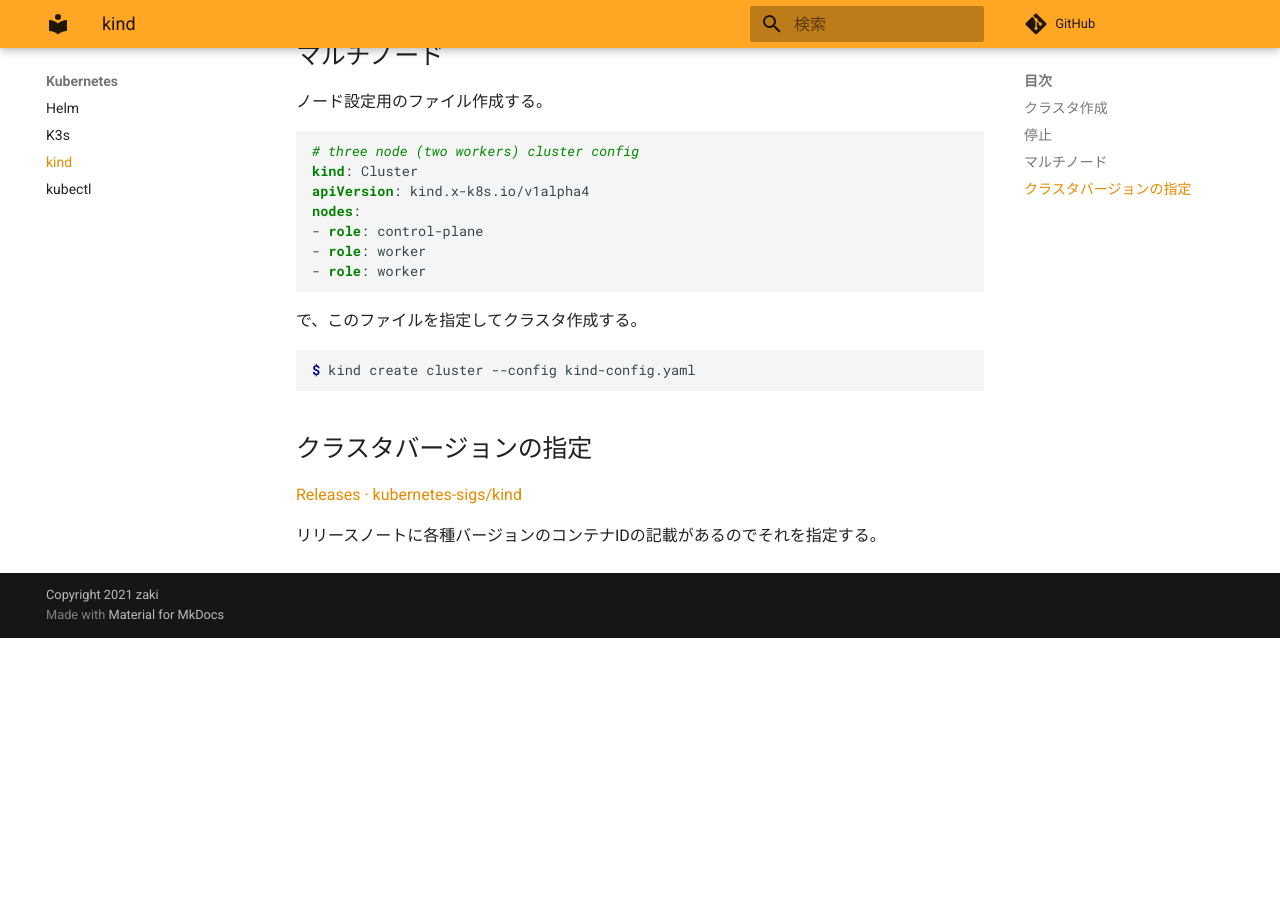
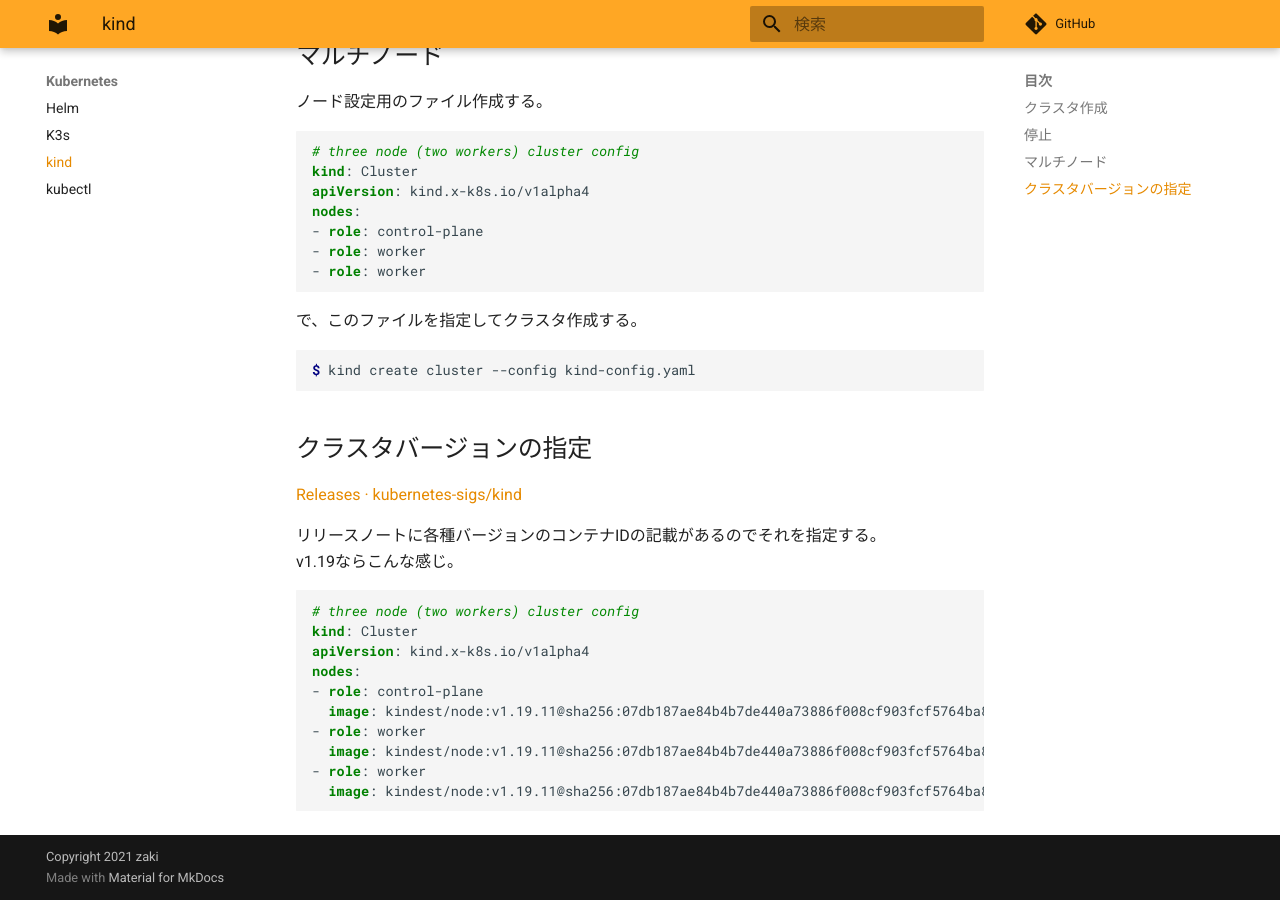
Before and after one commit to zaki-lknr/docs, an MkDocs documentation site: the page built from docs/Kubernetes/kind.md, in a window 1280 px wide and 900 px high, scrolled down 1145 px. Built offline with MkDocs 1.6.1 and Material for MkDocs 9.7.7, drawn with Linux system fonts in a browser that asks for light colours; comment, search, counter and statistics services are not loaded; before the commit the page ends 1783 px from its top, so only the background shows below that.

Commit message:
add: kubernetes/kind: バージョン指定サンプル

````diff
--- a/docs/Kubernetes/kind.md
+++ b/docs/Kubernetes/kind.md
@@ -70,3 +70,17 @@ $ kind create cluster --config kind-config.yaml
 [Releases · kubernetes-sigs/kind](https://github.com/kubernetes-sigs/kind/releases)
 
 リリースノートに各種バージョンのコンテナIDの記載があるのでそれを指定する。
+v1.19ならこんな感じ。
+
+```yaml
+# three node (two workers) cluster config
+kind: Cluster
+apiVersion: kind.x-k8s.io/v1alpha4
+nodes:
+- role: control-plane
+  image: kindest/node:v1.19.11@sha256:07db187ae84b4b7de440a73886f008cf903fcf5764ba8106a9fd5243d6f32729
+- role: worker
+  image: kindest/node:v1.19.11@sha256:07db187ae84b4b7de440a73886f008cf903fcf5764ba8106a9fd5243d6f32729
+- role: worker
+  image: kindest/node:v1.19.11@sha256:07db187ae84b4b7de440a73886f008cf903fcf5764ba8106a9fd5243d6f32729
+```
````
